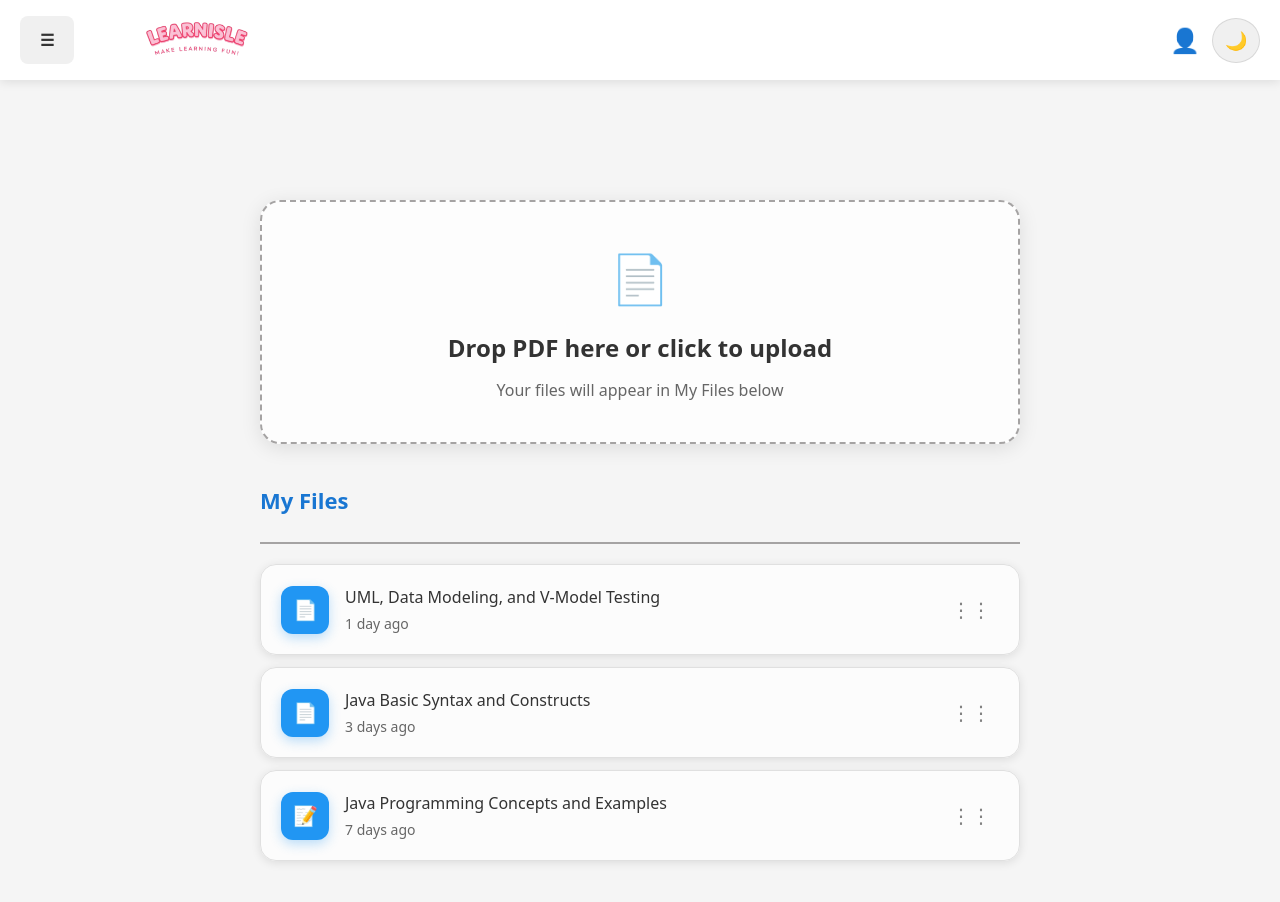
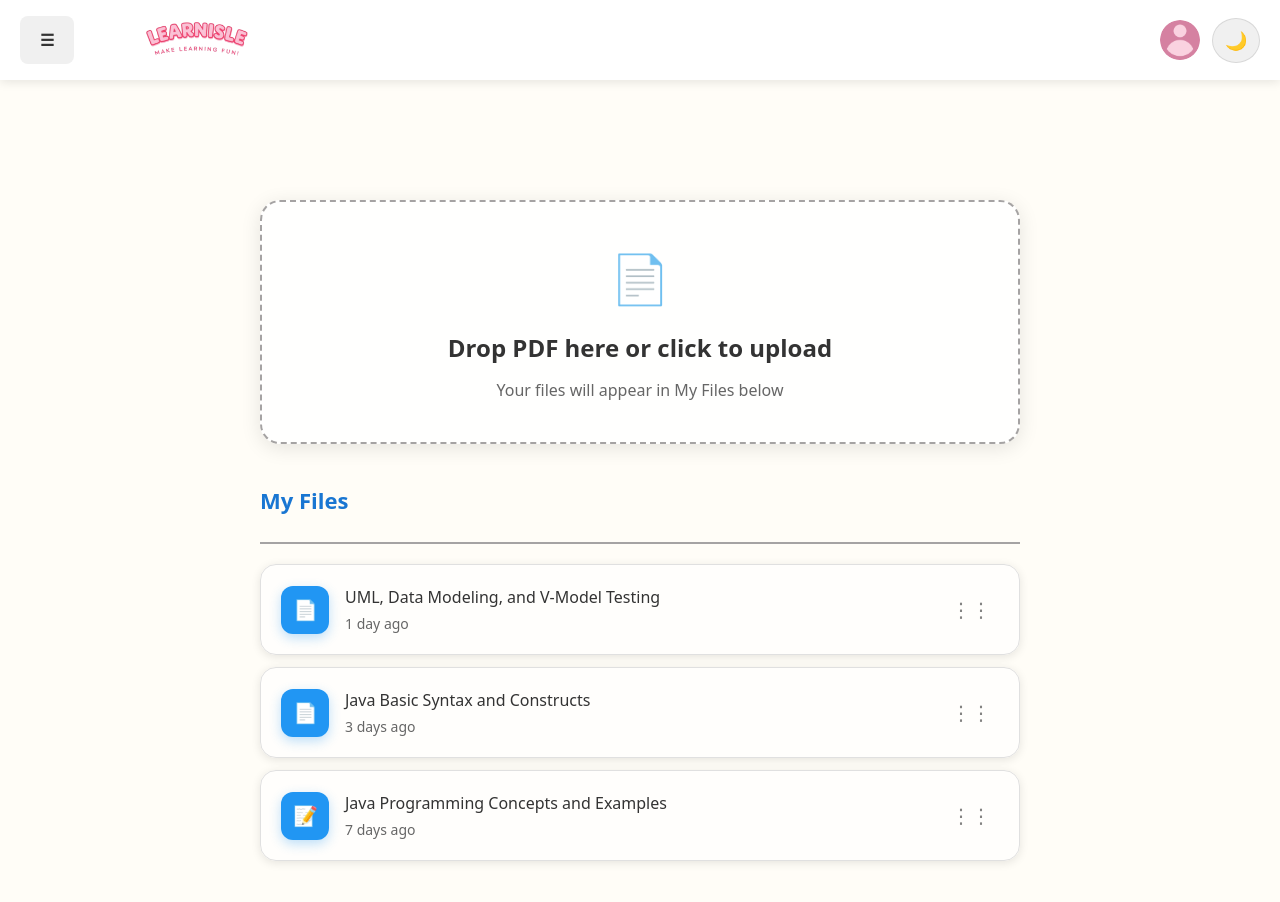
Before and after one commit to Paradox007000/learnisle-2, a Next.js app: page /dashboard in a window 1280 px wide. Shown: the top 902 px of the page. Built offline with nearby package versions, Linux system fonts and the light colour scheme; no server answers; sample sign-in values are in the browser's storage.

Commit message:
Updated dashboard background color

```diff
--- a/app/dashboard/page.tsx
+++ b/app/dashboard/page.tsx
@@ -6,6 +6,8 @@ import Link from "next/link";
 import { auth } from "@/lib/firebase";
 import { onAuthStateChanged } from "firebase/auth";
 import { useTheme } from "next-themes";
+import Image from "next/image";
+
 
 export default function Dashboard() {
   const router = useRouter();
@@ -146,7 +148,8 @@ export default function Dashboard() {
       )}
 
       {/* MAIN CONTENT */}
-      <div style={{ paddingTop: '80px', minHeight: '100vh', background: isDark ? '#282727ff' : '#f5f5f5' }}>
+     <div style={{ paddingTop: '80px', minHeight: '100vh', background: '#FFFDF7' }}>
+
         {/* HEADER */}
         <header style={{
           position: 'fixed',
@@ -182,8 +185,26 @@ export default function Dashboard() {
 </div>
           {/* RIGHT SIDE: Account shortcut + Theme toggle */}
           <div style={{ marginLeft: "auto", display: "flex", alignItems: "center", gap: "12px" }}>
-            <Link href="/account" style={{ fontSize: "24px", textDecoration: "none" }}>👤</Link>
-            {mounted && (
+            <Link href="/account">
+  <div
+    style={{
+      width: "40px",
+      height: "40px",
+      borderRadius: "50%",
+      overflow: "hidden",
+      cursor: "pointer"
+    }}
+  >
+    <Image
+      src="/profile.png"
+      alt="Profile"
+      width={40}
+      height={40}
+      style={{ objectFit: "cover" }}
+    />
+  </div>
+</Link>
+{mounted && (
               <button
                 onClick={() => setTheme(isDark ? 'light' : 'dark')}
                 style={{
--- /dev/null
+++ b/data/3fde5a11-af9d-4bd8-aebc-8ef0a6e778c0.json
@@ -0,0 +1 @@
+{"text":"\n\n\n\n\n\n\n\n\n\n\n\n\n\n\n\n\n\n\n\n\n\n\n\n\n\n\n\n\n\n\n\n\n\n\n\n\n\n\n\n\n\n\n\n\n\n\n\n\n\n\n\n\n\n\n\n\n\n"}
--- /dev/null
+++ b/data/b045f2f4-f93d-4e0c-bdaa-63a938e0b259.json
@@ -0,0 +1 @@
+{"text":"\n\n\n\n\n\n\n\n\n\n\n\n\n\n\n\n\n\n\n\n\n\n\n\n\n\n\n\n\n\n\n\n\n\n\n\n\n\n\n\n\n\n\n\n\n\n\n\n\n\n\n\n\n\n\n\n\n\n"}
```
Also changed, not shown: data/latest-notes.txt, public/profile.png (added).
